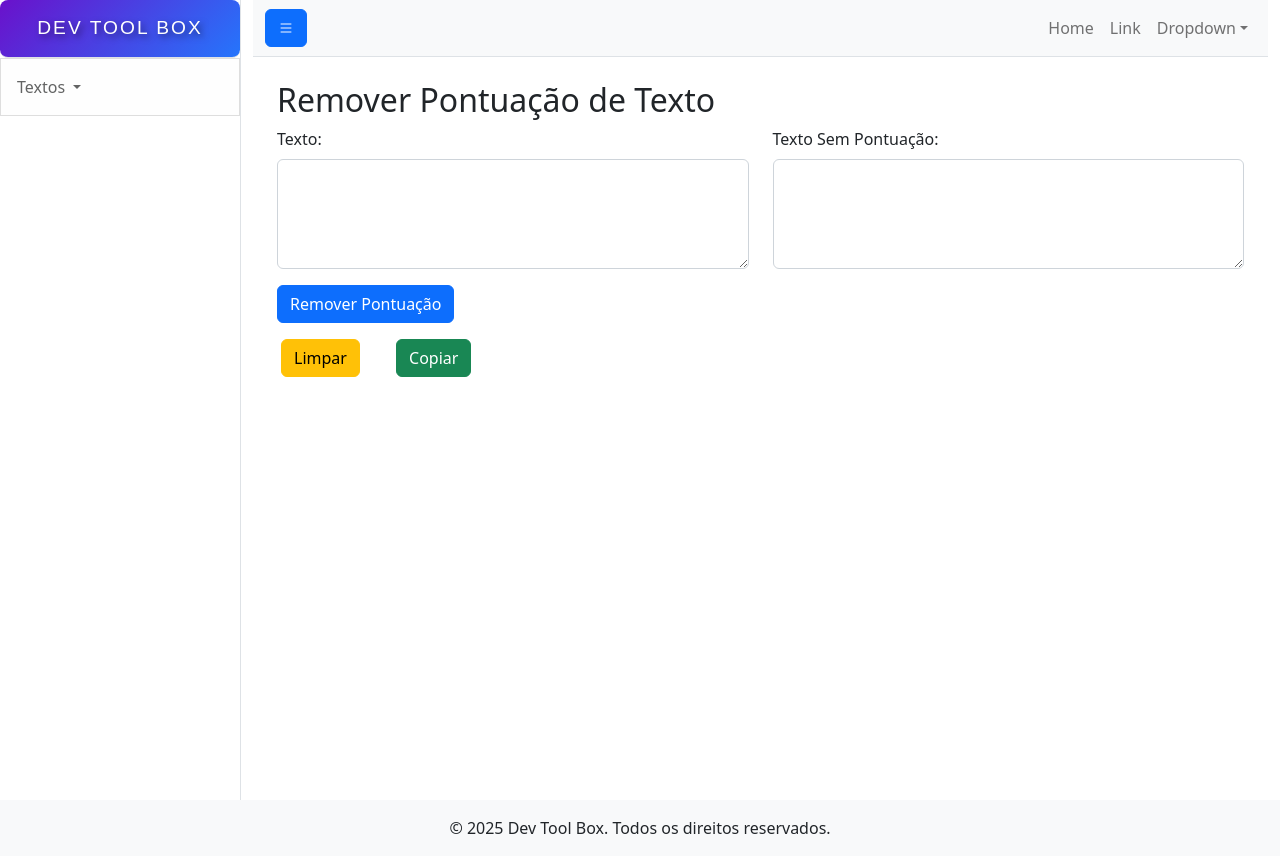
After one commit to JeffersonEstevo/DevToolBox, a Django app: page /remover_pontuacao/ in a window 1280 px wide. The commit adds this page. Run offline with Django 4.2, Linux system fonts and the light colour scheme; some libraries are stand-ins or nearby versions.

Commit message:
Adicionando remover_pontuacao

```diff
--- /dev/null
+++ b/dev_tool_box/core/static/core/js/remover_pontuacao.js
@@ -0,0 +1,20 @@
+document.getElementById("remove-punctuation-button").addEventListener("click", function () {
+    const originalText = document.getElementById("original-text").value;
+    const textWithoutPunctuation = originalText.replace(/[.,\/#!$%\^&\*;:{}=\-_`~()]/g, "").replace(/\s{2,}/g, " ");
+    document.getElementById("modified-text").value = textWithoutPunctuation;
+});
+
+document.getElementById("clean-button").addEventListener("click", function () {
+    document.getElementById("original-text").value = "";
+    document.getElementById("modified-text").value = "";
+});
+
+document.getElementById("copy-button").addEventListener("click", function () {
+    const modifiedText = document.getElementById("modified-text");
+    modifiedText.select();
+    document.execCommand("copy");
+
+    const copyAlert = document.getElementById("copy-alert");
+    copyAlert.classList.remove("d-none");
+    setTimeout(() => copyAlert.classList.add("d-none"), 2000);
+});
--- a/dev_tool_box/core/templates/core/base.html
+++ b/dev_tool_box/core/templates/core/base.html
@@ -35,6 +35,7 @@
                             <li><a class="dropdown-item" href="{% url 'converter_texto' %}">Maiúscula & Minúscula</a></li>
                             <li><a class="dropdown-item" href="{% url 'remover_espacos' %}">Remover Espaços Extras</a></li>
                             <li><a class="dropdown-item" href="{% url 'remover_acentos' %}">Remover Acentos</a></li>
+                            <li><a class="dropdown-item" href="{% url 'remover_pontuacao' %}">Remover Pontuação</a></li>
                         </ul>
                     </div>
                 </div>
--- /dev/null
+++ b/dev_tool_box/core/templates/core/remover_pontuacao.html
@@ -0,0 +1,34 @@
+{% extends "core/base.html" %}
+{% load static %}
+
+{% block content %}
+<div class="container-fluid">
+    <h2 class="mt-4">Remover Pontuação de Texto</h2>
+
+    <div class="row">
+        <div class="col-md-6">
+            <div class="mb-3">
+                <label for="original-text" class="form-label">Texto:</label>
+                <textarea id="original-text" class="form-control" rows="4"></textarea>
+            </div>
+        </div>
+
+        <div class="col-md-6">
+            <div class="mb-3">
+                <label for="modified-text" class="form-label">Texto Sem Pontuação:</label>
+                <textarea id="modified-text" class="form-control" rows="4" readonly></textarea>
+            </div>
+        </div>
+    </div>
+    <button id="remove-punctuation-button" class="btn btn-primary">Remover Pontuação</button>
+</div>
+
+<button id="clean-button" class="btn btn-warning m-3">Limpar</button>
+<button id="copy-button" class="btn btn-success m-3">Copiar</button>
+<div id="copy-alert" class="alert alert-success d-none" role="alert">
+    Texto copiado com sucesso!
+</div>
+
+<script src="{% static 'core/js/remover_pontuacao.js' %}"></script>
+
+{% endblock %}
--- a/dev_tool_box/core/urls.py
+++ b/dev_tool_box/core/urls.py
@@ -14,6 +14,7 @@ urlpatterns = [
     path('converter_texto/', views.converter_texto, name='converter_texto'),
     path('remover_espacos/', views.remover_espacos, name='remover_espacos'),
     path('remover_acentos/', views.remover_acentos, name='remover_acentos'),
+    path('remover_pontuacao/', views.remover_pontuacao, name='remover_pontuacao'),
 ]
 
 if settings.DEBUG:
--- a/dev_tool_box/core/views.py
+++ b/dev_tool_box/core/views.py
@@ -31,3 +31,6 @@ def remover_espacos(request):
 
 def remover_acentos(request):
     return render(request, "core/remover_acentos.html")
+
+def remover_pontuacao(request):
+    return render(request, "core/remover_pontuacao.html")
```
